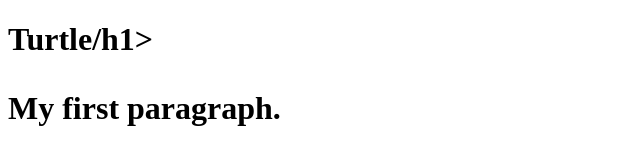
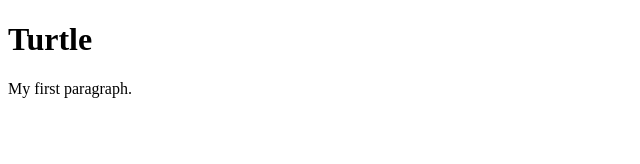
Before and after one commit to turtle103/project-1, a plain HTML site: page index.html in a window 1280 px wide. Shown: the whole page, without its empty margins (0-640 px from the left). Drawn offline with Linux system fonts and the light colour scheme.

Commit message:
Update index.html

```diff
--- a/index.html
+++ b/index.html
@@ -2,7 +2,7 @@
 <html>
 <body>
 
-<h1>Turtle/h1>
+<h1>Turtle</h1>
 <p>My first paragraph.</p>
 
 </body>
```
